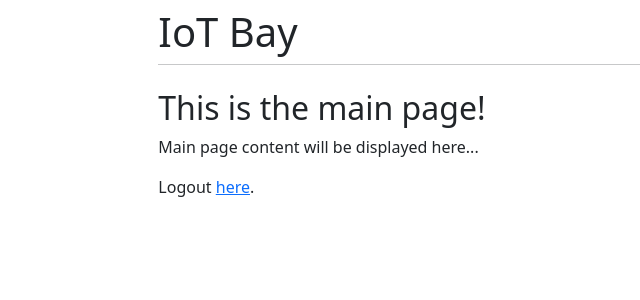
After one commit to maindotmarcell/IoTBay-Group23, a Django app: page /main/ in a window 1280 px wide. The commit adds this page. Shown: the top 300 px of the page, without its empty margins (59-699 px from the left). Run offline with Django 4.2, Linux system fonts and the light colour scheme; parts of the project's set-up code (start-up, migrations or seed data) failed here and were passed over; some libraries are stand-ins or nearby versions.

Commit message:
first function version of ass1 done

```diff
--- a/IoTBay_Group23/IoTBay_Group23/settings.py
+++ b/IoTBay_Group23/IoTBay_Group23/settings.py
@@ -127,4 +127,4 @@ DEFAULT_AUTO_FIELD = 'django.db.models.BigAutoField'
 CRISPY_TEMPLATE_PACK="bootstrap4"
 
 LOGIN_REDIRECT_URL = "/welcome/"
-LOGOUT_REDIRECT_URL = "/welcome/"
+LOGOUT_REDIRECT_URL = "/home/"
--- a/IoTBay_Group23/IoTBay_Group23/urls.py
+++ b/IoTBay_Group23/IoTBay_Group23/urls.py
@@ -23,7 +23,9 @@ urlpatterns = [
     path('', include("main.urls")),
     path('home/', v.home, name="home"),
     path('', include("django.contrib.auth.urls")),
-    path('welcome/', v.welcome, name="welcome")
+    path('welcome/', v.welcome, name="welcome"),
+    path('main/', v.main, name="main"),
+    path('logout/', v.logout, name="logout")
 ]
 
 # /home/start
--- /dev/null
+++ b/IoTBay_Group23/main/templates/main/main.html
@@ -0,0 +1,7 @@
+{% extends 'main/base.html' %}
+
+{% block content %}
+<h2>This is the main page!</h2>
+<p>Main page content will be displayed here...</p>
+<p>Logout <a href="/logout">here</a>.</p>
+{% endblock %}
--- a/IoTBay_Group23/main/templates/main/register.html
+++ b/IoTBay_Group23/main/templates/main/register.html
@@ -8,5 +8,6 @@
         {% csrf_token %}
         {{form|crispy}}
         <button type="submit" class="btn btn-success">Register</button>
+        <p>Already have an account?  <a href="/login">Login</a></p>
     </form>
 {%endblock%}
--- a/IoTBay_Group23/main/views.py
+++ b/IoTBay_Group23/main/views.py
@@ -1,7 +1,7 @@
 from django.shortcuts import render, redirect
 from django.http import HttpResponse
 from .models import Customer
-from django.contrib.auth import login, authenticate
+from django.contrib.auth import login, authenticate, logout
 from django.contrib.auth.models import User
 from .forms import RegisterForm
 
@@ -22,7 +22,7 @@ def register(response):
         form = RegisterForm(response.POST)
         if form.is_valid():
             form.save()
-            return redirect("/welcome")
+            return redirect("/login")
     else:
         form = RegisterForm()
 
@@ -31,8 +31,17 @@ def register(response):
 
 def welcome(response):
     name =  response.user.username
-    email =  response.user.email
-    joined = response.user.date_joined
+    # email =  response.user.email
+    email = ""
+    # joined = response.user.date_joined
+    joined = ""
     return render(
         response, "main/welcome.html", {"name": name,"email": email, "joined": joined}
     )
+
+def main(response):
+    return render(response, "main/main.html", {})
+
+def logout(response):
+    logout(response)
+    return redirect("/home")
```
Also changed, not shown: IoTBay_Group23/main/templates/main/welcome.html (+4 -3 lines), IoTBay_Group23/db.sqlite3, IoTBay_Group23/main/templates/main/logout.html (added).
